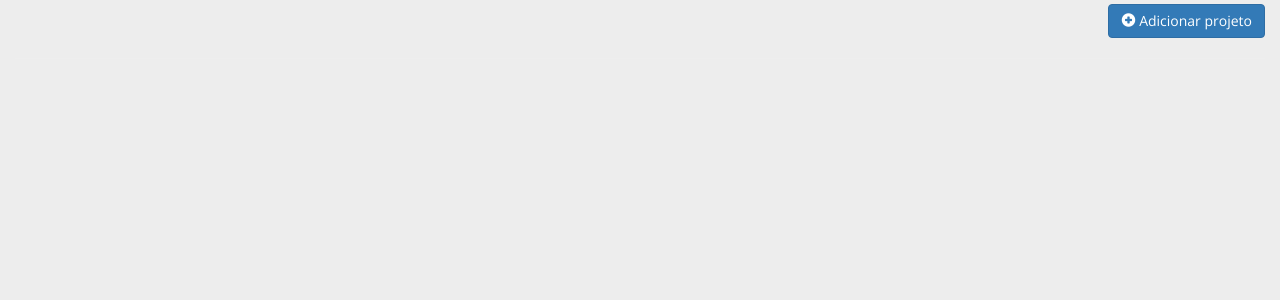
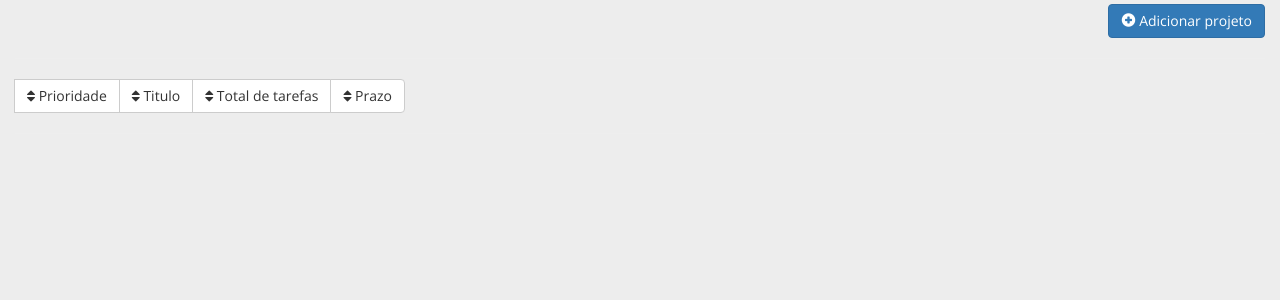
Before and after one commit to mlpassos/demandou, a CodeIgniter app: page /database/projetos in a window 1280 px wide. Shown: the part 51-351 px from the top of the page. Run offline with CodeIgniter, Linux system fonts and the light colour scheme; the visitor is signed in with stand-in values (Sample User, id 1); data comes from the database, SQL or seed files in the repository; some libraries are stand-ins or nearby versions.

Commit message:
Update
Changin from jQuery masonry to isotope for layout and started
implementing sorting and filtering.

```diff
--- a/application/controllers/Projeto_controller.php
+++ b/application/controllers/Projeto_controller.php
@@ -221,7 +221,8 @@ class Projeto_controller extends MY_Controller {
 		);
 		// JS
 		$data_footer['js']=array(
-			array('file' => 'http://cdnjs.cloudflare.com/ajax/libs/masonry/3.3.2/masonry.pkgd.min.js'),
+			// array('file' => 'http://cdnjs.cloudflare.com/ajax/libs/masonry/3.3.2/masonry.pkgd.min.js'),
+			array('file' => 'http://cdnjs.cloudflare.com/ajax/libs/jquery.isotope/2.2.2/isotope.pkgd.min.js'),
 			array('file' => 'http://cdn.tinymce.com/4/tinymce.min.js'),
 			array('file' => 'http://cdnjs.cloudflare.com/ajax/libs/select2/4.0.1/js/select2.min.js'),
 			// array('file' =>  base_url() . 'assets/js/jquery.mobile.custom.min.js'),
--- a/application/views/admin/projetos/content_view.php
+++ b/application/views/admin/projetos/content_view.php
@@ -6,9 +6,47 @@
 				<hr>
 			</div>
 		</div>
+		<div class="row">
+			<div class="col-lg-12 filtro">
+				<div class="btn-group" role="group" aria-label="...">
+				  <button type="button" class="btn btn-default filter filter-all" data-filter-by="*">
+				  	<!-- <i class="fa fa-sort"></i> -->
+				  	Mostrar todos
+				  </button>
+				  <button type="button" class="btn btn-default sort" data-sort-by="prioridade" data-order-by="true">
+				  	<i class="fa fa-sort"></i>
+				  	Prioridade
+				  </button>
+				  <button type="button" class="btn btn-default sort" data-sort-by="titulo" data-order-by="true">
+				  	<i class="fa fa-sort"></i>
+				  	Titulo
+				  </button>
+				  <button type="button" class="btn btn-default sort" data-sort-by="total_tarefas" data-order-by="true">
+				  	<i class="fa fa-sort"></i>
+				  	Total de tarefas
+				  </button>
+				  <button type="button" class="btn btn-default sort" data-sort-by="data_prazo" data-order-by="true">
+				  	<i class="fa fa-sort"></i>
+				  	Prazo
+				  </button>
+				</div>
+				<hr>
+			</div>
+		</div>
 <div class="row tarefas-grid">
-	<?php foreach($projetos as $p) { ?>
-		<div class="cor-coluna col-lg-2 col-md-3 col-sm-4 col-xs-12">
+	<?php
+
+	foreach($projetos as $p) {
+		$up = $projetos_usuarios;
+		$rs = array();
+			foreach($up as $up) {
+			 	if ($up['codigo_projeto']==$p['codigo']) {
+			 			array_push($rs,$up['codigo_usuario']);
+			 	}
+			}
+			// var_dump($rs);
+?>
+		<div class="cor-coluna col-lg-2 col-md-3 col-sm-4 col-xs-12 <?php echo "usuario-" . implode(" usuario-",$rs); ?> " data-filter-by="<?php echo "usuario-" . implode("usuario-",$rs); ?> ">
 				<?php
 					switch ($p['prioridade']) {
 		        		case '3':
@@ -30,7 +68,8 @@
 					<!-- tarefas -->
 					<div class="caption">
 						<header class="tarefas-box-header <?php echo $prioridadesClass; ?>">
-				        <h3>
+				        <span style="display:none;" class="tarefa-prioridade"><?php echo $p['prioridade']; ?></span>
+				        <h3 class="tarefa-titulo">
 				        	<?php echo $p['titulo'];?></h3>
 				        	<?php
 				        	$lider = false;
@@ -84,7 +123,7 @@
 				    			</a>
 				    		<?php //} ?>
 				    		<a href="#" class="btn btn-sm" role="button" data-codigousuario="<?php echo $this->session->userdata('codigo_usuario'); ?>" data-lider="<?php if ($lider) { echo "1";} else {echo "0";}; ?>" data-codigoprojeto="<?php echo $p['codigo'];?>" data-prioridade="<?php echo $p['prioridade']; ?>" data-prazo="<?php echo $p['data_prazo']; ?>" data-inicio="<?php echo $p['data_inicio']; ?>" data-descricao='<?php echo $p['descricao']; ?>' data-titulo="<?php echo $p['titulo']; ?>" data-toggle="modal" data-target="#myModalTarefaVer">
-		  						<span data-toggle="tooltip" data-placement="top" title="Total de tarefas do projeto" class="tarefa-stats badge">
+		  						<span data-toggle="tooltip" data-placement="top" title="Total de tarefas do projeto" class="tarefa-stats total_tarefas badge">
 	  								<?php
 		  								$res = array();
 		  								$achou = false;
@@ -213,6 +252,9 @@
 
 					   		// PRAZO
 					   		$timestamp = strtotime($p['data_prazo']);
+					   		?>
+								<span style="display:none;" class="data_prazo"><?php echo $p['data_prazo']; ?></span>
+					   		<?php
 								$now = time();
 								if( strtotime($p['data_prazo']) < strtotime('now') ) {
 									$str = strtotime('now') - strtotime($p['data_prazo']);
@@ -281,7 +323,7 @@
 				  					// if ($lider) {
 				  						// if ($t['codigo_papel']==2) {
 										 		echo "<li class='participantes-lista-item'>";
-										 			echo '<img class="img-circle participantes-thumbs" src="' . base_url() . 'uploads/' . $t['arquivo_avatar'] . '" alt="avatar do participante do projeto">';
+										 			echo '<img data-toggle="tooltip" data-placement="top" title="Filtrar por usuário" data-filter="participantes" data-filter-by=".usuario-' . $t['codigo_usuario'] . '" class="filter img-circle participantes-thumbs" src="' . base_url() . 'uploads/' . $t['arquivo_avatar'] . '" alt="avatar do participante do projeto">';
 										 			foreach($utres as $r) {
 										 				if ($r['codigo_usuario']==$t['codigo_usuario']) {
 										 					if ($r['num_tarefas'] - $r['num_tarefas_completas']==0) {
--- a/assets/estilos/estilos-projetos.css
+++ b/assets/estilos/estilos-projetos.css
@@ -67,6 +67,14 @@ verde #77b50e
   content: '\f164';
 }*/
 
+
+.filter {
+  cursor:pointer;
+}
+
+.filter-all {
+  display:none;
+}
 
 .tarefa-individual-box .panel-heading {
   position:relative;
--- a/assets/js/projetos.js
+++ b/assets/js/projetos.js
@@ -427,14 +427,106 @@
             }
 
 
-            $('.tarefas-grid').masonry({
+            var grid = $('.tarefas-grid').isotope({
                 itemSelector: '.cor-coluna',
+                layoutMode: 'fitRows',
+                getSortData: {
+                  titulo: '.tarefa-titulo',
+                  prioridade: '.tarefa-prioridade',//,
+                  total_tarefas: function( itemElem ) {
+                    var valor = $( itemElem ).find('.total_tarefas').text();
+                    //console.log(valor);
+                    return parseInt(valor);
+                  },
+                  data_prazo: function( itemElem ) {
+                    var valor = $( itemElem ).find('.data_prazo').text();
+                    console.log(valor);
+                    return new Date(valor);
+                  },
+                  participantes: '[data-filter-by]'
+                }
+            });
+
+            var filterFns = {
+              // show if number is greater than 50
+              totalTasks: function() {
+                var number = $(this).find('.total-tarefa').text();
+                console.log(number);
+                return number;
+              },
+              // show if name ends with -ium
+              participantes: function() {
+                var nome = [];
+                $(this).find('.filter').each(function(){
+                  nome.push($(this).attr('data-filter-by'));
+                  // console.log(nome);
+                });//.attr('data-filter-by');//children().children().children('.tarefas-box-descricao').children('.participantes-lista').children('li').children('img');//text();
+                // console.log('nome: ' + nome[1]);
+                return nome[1];//.match( name );
+              }
+            };
+
+            // $('.filter-all').click(function(){
+
+            // });
+
+            $('.filter').click(function(){
+               var value = $(this).attr('data-filter-by');
+               console.log(value);
+
+               grid.isotope({
+                filter: value
+               });
+               if ($('.filter-all').css('display')=='none') {
+                $('.filter-all').fadeIn('slow');
+               } else {
+                if ($(this).hasClass('filter-all')) {
+                  $('.filter-all').fadeOut('slow');
+                }
+               }
+            });
+            $('.sort').click(function(){
+              var value = $(this).attr('data-sort-by');
+              //value = filterFns[ value ] || value;
+              // console.log(value);
+              var order = ($(this).attr('data-order-by')=='false') ? false : true;
+              var el = $(this).children('i');
+              if (order) {
+                $(this).attr('data-order-by', 'false');
+                // if (el.hasClass('fa-sort-asc')) {
+                //   el.removeClass('fa-sort-asc').addClass('fa-sort-desc');
+                // }
+
+                // if (el.hasClass('fa-sort-numeric-asc')) {
+                //   el.removeClass('fa-sort-numeric-asc').addClass('fa-sort-numeric-desc');
+                // }
+                // if (el.hasClass('fa-sort-alpha-asc')) {
+                //   el.removeClass('fa-sort-alpha-asc').addClass('fa-sort-alpha-desc');
+                // }
+              } else {
+                $(this).attr('data-order-by', 'true');
+                // if(el.hasClass('fa-sort-desc')) {
+                //   el.removeClass('fa-sort-desc').addClass('fa-sort-asc');
+                // }
+
+                // if(el.hasClass('fa-sort-numeric-desc')) {
+                //   el.removeClass('fa-sort-numeric-desc').addClass('fa-sort-numeric-asc');
+                // }
+                // if(el.hasClass('fa-sort-alpha-desc')) {
+                //   el.removeClass('fa-sort-alpha-desc').addClass('fa-sort-alpha-asc');
+                // }
+              }
+              console.log(order);
+              grid.isotope({
+                sortBy: value,
+                sortAscending: order
+              });
             });
 
             $('.projetos-acoes-btn').tooltip({
               'delay': { "show": 500, "hide": 100 }
             });
-            $('.tarefa-stats').tooltip({
+            $('.tarefa-stats, .filter').tooltip({
               'delay': { "show": 100, "hide": 0 }
             });
 
@@ -448,8 +540,11 @@
             //   //});
             // });
 
-            $('.projeto-finaliza').on('click', function(){
+            $('.projeto-finaliza').click(function(){
+              // grid.isotope({ sortBy: 'prioridade' });
               var codigo_projeto = $(this).attr('data-codigoprojeto');
+              var el = $(this).parent().parent().parent().parent();
+              // console.log(el.text());
               var url = location + '/projeto/encerrar';
               $.ajax({
                 method: 'post',
@@ -459,7 +554,11 @@
                 },
                 dataType: 'json',
                 success: function(data) {
-                    console.log(data);
+                  if (data.status == "sucesso") {
+                    grid.isotope( 'remove', el ).isotope('layout');
+                  } else {
+                    alert('Deu bug, tente novamente? =]');
+                  }
                 },
                 error: function(error) {
                   console.log(error);
```
Lines whose indentation alone changed are shown as unchanged.
